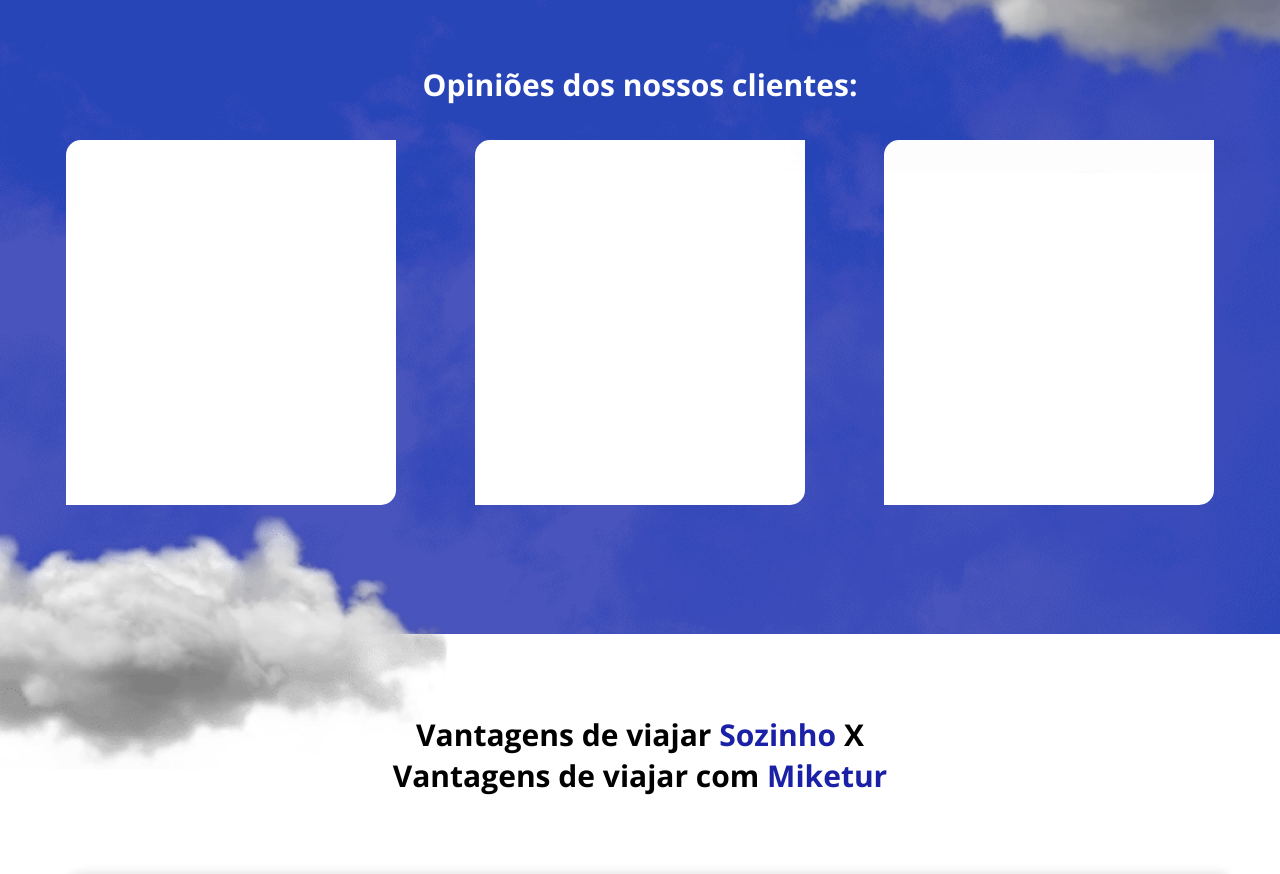
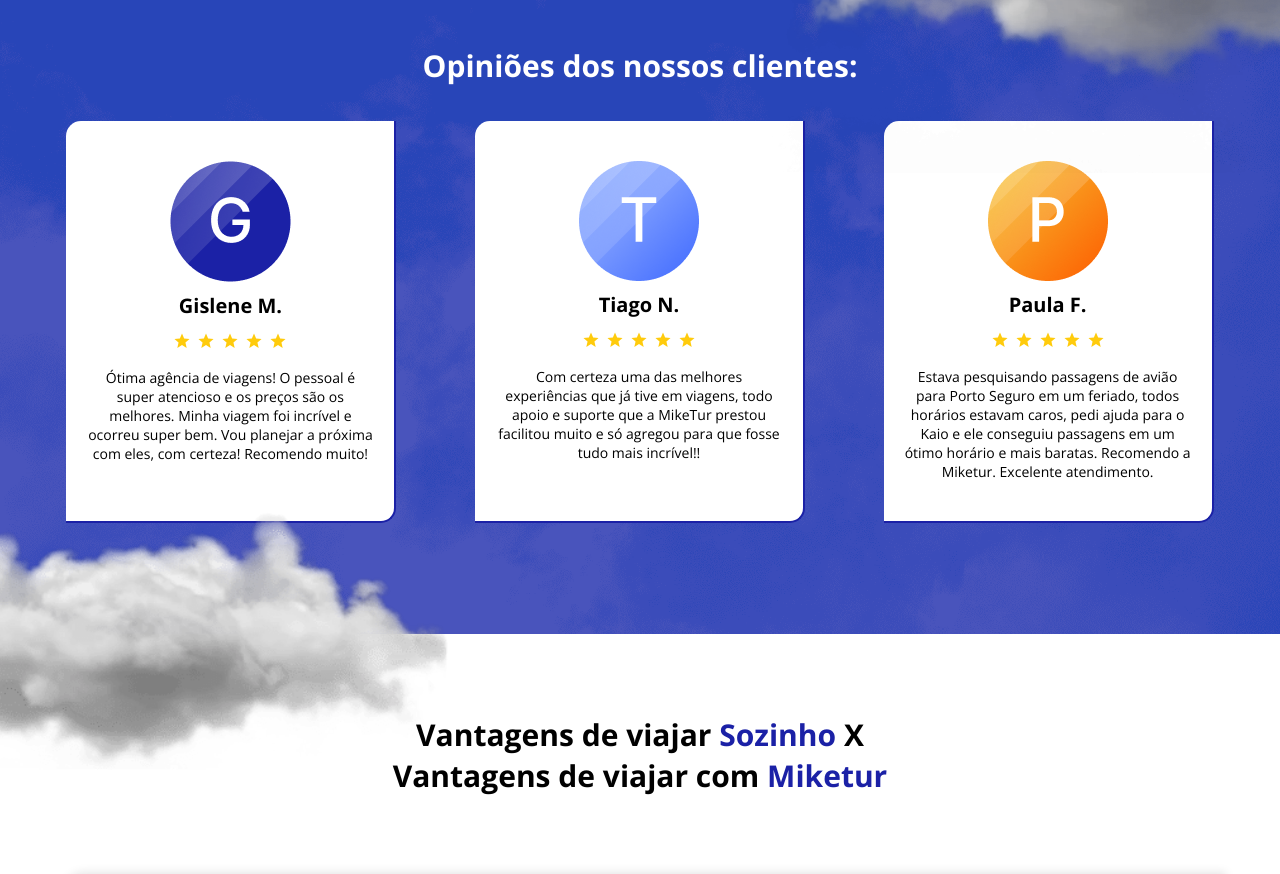
Before and after one commit to MFelipeSilva/miketur, a React (Create React App) app: page / in a window 1280 px wide. Shown: the part 1841-2715 px from the top of the page. Built offline with nearby package versions, Linux system fonts and the light colour scheme.

Commit message:
feat(pages): updates to the clients page

```diff
--- a/src/pages/clients/Clients.module.css
+++ b/src/pages/clients/Clients.module.css
@@ -48,10 +48,32 @@
       justify-content: space-between;
 
       & > .clients_card {
+        display: flex;
         width: 330px;
-        height: 365px;
+        gap: 10px;
+        padding: 40px 20px;
+        background-color: #ffffff;
+        align-items: center;
+        text-align: center;
+        flex-direction: column;
+        justify-content: start;
+        border-right: 2px solid #1b21a6;
+        border-bottom: 2px solid #1b21a6;
         border-radius: 15px 0 15px 0;
-        background-color: #ffffff;
+
+        & > div {
+          display: flex;
+          gap: 10px;
+          flex-direction: column;
+
+          & > h3 {
+            font-size: 20px;
+          }
+        }
+
+        & > p {
+          font-size: 14px;
+        }
       }
     }
   }
--- a/src/pages/clients/index.jsx
+++ b/src/pages/clients/index.jsx
@@ -1,21 +1,32 @@
-import styles from "./Clients.module.css";
-
 import cloud_01 from "../../assets/cloud-01.webp";
 import cloud_02 from "../../assets/cloud-02.webp";
+
+import { clients } from "../../utils/clients";
+
+import { Stars } from "../../components/Stars";
+
+import styles from "./Clients.module.css";
 
 function Clients() {
   return (
     <section className={styles.section_container}>
-      <img src={cloud_01} className={styles.cloud_01} alt="" />
+      <img src={cloud_01} className={styles.cloud_01} alt="Nuvem 1" />
       <div className={styles.content}>
         <h2>Opiniões dos nossos clientes:</h2>
         <div className={styles.card_container}>
-          <div className={styles.clients_card} />
-          <div className={styles.clients_card} />
-          <div className={styles.clients_card} />
+          {clients.map((client) => (
+            <div className={styles.clients_card} key={client.id}>
+              <div>
+                <img src={client.image} alt="avatar dos clientes" />
+                <h3>{client.name}</h3>
+                <Stars />
+              </div>
+              <p>{client.description}</p>
+            </div>
+          ))}
         </div>
       </div>
-      <img src={cloud_02} className={styles.cloud_02} alt="" />
+      <img src={cloud_02} className={styles.cloud_02} alt="Nuvem 2" />
     </section>
   );
 }
--- /dev/null
+++ b/src/utils/clients.js
@@ -0,0 +1,30 @@
+import name_avatar_01 from "../assets/name-avatar-01.png";
+import name_avatar_02 from "../assets/name-avatar-02.png";
+import name_avatar_03 from "../assets/name-avatar-03.png";
+
+export const clients = [
+  {
+    id: "1",
+    image: name_avatar_01,
+    name: "Gislene M.",
+    stars: 5,
+    description:
+      "Ótima agência de viagens! O pessoal é super atencioso e os preços são os melhores. Minha viagem foi incrível e ocorreu super bem. Vou planejar a próxima com eles, com certeza! Recomendo muito!",
+  },
+  {
+    id: "2",
+    image: name_avatar_02,
+    name: "Tiago N.",
+    stars: 5,
+    description:
+      "Com certeza uma das melhores experiências que já tive em viagens, todo apoio e suporte que a MikeTur prestou facilitou muito e só agregou para que fosse tudo mais incrível!!",
+  },
+  {
+    id: "3",
+    image: name_avatar_03,
+    name: "Paula F.",
+    stars: 5,
+    description:
+      "Estava pesquisando passagens de avião para Porto Seguro em um feriado, todos horários estavam caros, pedi ajuda para o Kaio e ele conseguiu passagens em um ótimo horário e mais baratas. Recomendo a Miketur. Excelente atendimento.",
+  },
+];
```
